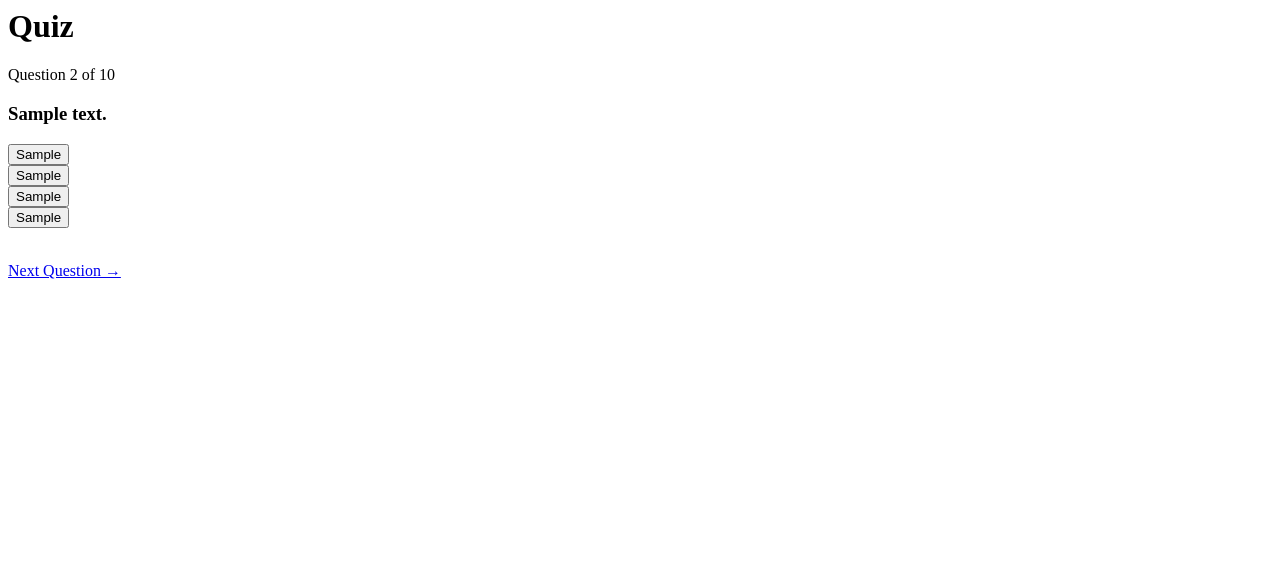
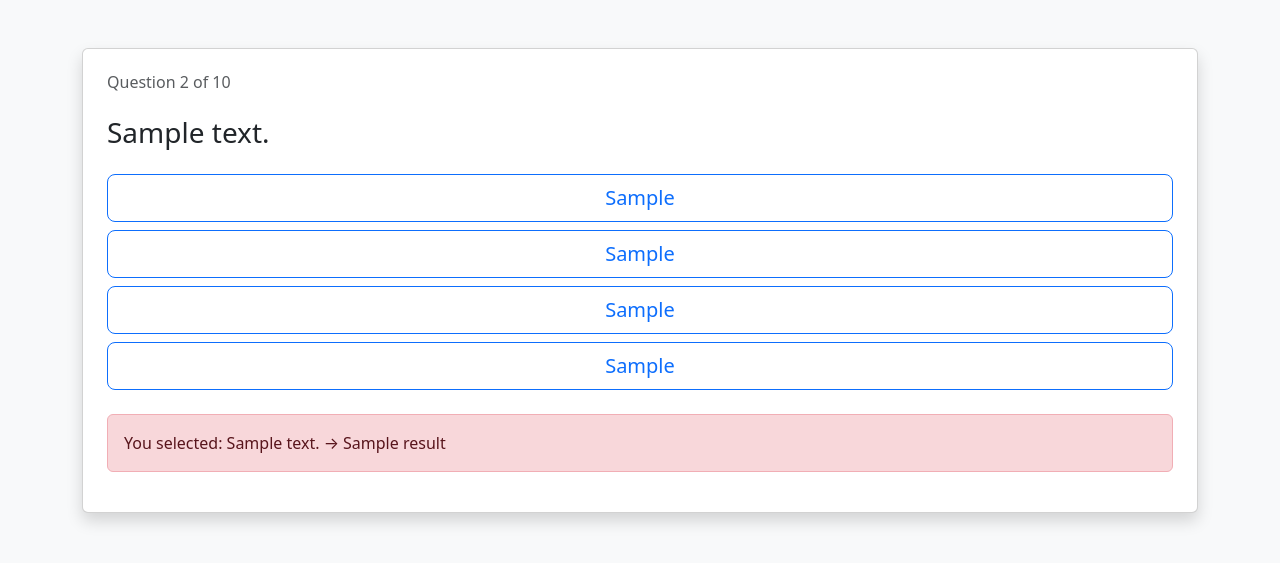
Before and after one commit to malhotraekaksh/Django-Quiz, a Django app: template myapp/templates/myapp/questions.html in a window 1280 px wide. Shown: the top 563 px of the page. Run offline with Django 5.2, Linux system fonts and the light colour scheme; tables that the repository leaves empty hold one stand-in row (values such as "Sample post"); the template is opened without the code that fills it: values that come from a table or form of the project are taken from there, most other values are stand-ins (such as "Sample title", 1, 10 or a date in 2020); parts of the project's set-up code (start-up, migrations or seed data) failed here and were passed over.

Commit message:
work update

```diff
--- a/myapp/templates/myapp/questions.html
+++ b/myapp/templates/myapp/questions.html
@@ -1,26 +1,68 @@
-<h1>Quiz</h1>
+<!DOCTYPE html>
+<html>
+<head>
+    <title>Quiz App</title>
+    <link href="https://cdn.jsdelivr.net/npm/bootstrap@5.3.0/dist/css/bootstrap.min.css" rel="stylesheet">
+</head>
 
-<p>Question {{ current_index|add:1 }} of {{ total }}</p>
+<body class="bg-light">
 
-<h3>{{ question.question_text }}</h3>
+<div class="container mt-5">
 
-<form method="post">
-    {% csrf_token %}
+    <div class="card shadow p-4">
 
-    <button type="submit" name="answer" value="A">{{ question.option_a }}</button><br>
-    <button type="submit" name="answer" value="B">{{ question.option_b }}</button><br>
-    <button type="submit" name="answer" value="C">{{ question.option_c }}</button><br>
-    <button type="submit" name="answer" value="D">{{ question.option_d }}</button><br>
-</form>
+        <h6 class="text-muted">
+            Question {{ current_index|add:1 }} of {{ total }}
+        </h6>
 
-{% if result == "correct" %}
-    <h2 style="color: green;">Correct ✅</h2>
-{% elif result == "wrong" %}
-    <h2 style="color: red;">Wrong ❌</h2>
-{% endif %}
+        <!-- ✅ FIXED QUESTION FIELD -->
+        <h3 class="mt-3 mb-4">
+            {{ question.question_text }}
+        </h3>
 
-<br>
+        <form method="POST">
+            {% csrf_token %}
 
-<a href="?q={{ current_index|add:1 }}">
-    Next Question →
-</a>
+            <div class="d-grid gap-2">
+
+                <button class="btn btn-outline-primary btn-lg"
+                        name="answer" value="A">
+                    {{ question.option_a }}
+                </button>
+
+                <button class="btn btn-outline-primary btn-lg"
+                        name="answer" value="B">
+                    {{ question.option_b }}
+                </button>
+
+                <button class="btn btn-outline-primary btn-lg"
+                        name="answer" value="C">
+                    {{ question.option_c }}
+                </button>
+
+                <button class="btn btn-outline-primary btn-lg"
+                        name="answer" value="D">
+                    {{ question.option_d }}
+                </button>
+
+            </div>
+        </form>
+
+        {% if result %}
+            <div class="alert mt-4
+                {% if result == 'correct' %}
+                    alert-success
+                {% else %}
+                    alert-danger
+                {% endif %}">
+
+                You selected: {{ selected_answer }} → {{ result }}
+            </div>
+        {% endif %}
+
+    </div>
+
+</div>
+
+</body>
+</html>
--- a/myapp/urls.py
+++ b/myapp/urls.py
@@ -2,5 +2,6 @@ from django.urls import path
 from . import views
 
 urlpatterns = [
-    path('questions/', views.questions),
+    path('', views.home),
+    path('questions/', views.questions, name='questions'),
 ]
--- a/myproject/urls.py
+++ b/myproject/urls.py
@@ -1,19 +1,3 @@
-"""
-URL configuration for myproject project.
-
-The `urlpatterns` list routes URLs to views. For more information please see:
-    https://docs.djangoproject.com/en/5.2/topics/http/urls/
-Examples:
-Function views
-    1. Add an import:  from my_app import views
-    2. Add a URL to urlpatterns:  path('', views.home, name='home')
-Class-based views
-    1. Add an import:  from other_app.views import Home
-    2. Add a URL to urlpatterns:  path('', Home.as_view(), name='home')
-Including another URLconf
-    1. Import the include() function: from django.urls import include, path
-    2. Add a URL to urlpatterns:  path('blog/', include('blog.urls'))
-"""
 from django.contrib import admin
 from django.urls import path, include
 
--- /dev/null
+++ b/requirements.txt
@@ -0,0 +1,4 @@
+Django==5.2.14
+asgiref==3.11.1
+sqlparse==0.5.5
+typing_extensions==4.15.0
```
Also changed, not shown: myapp/views.py (+32 -15 lines), 2 other files.
